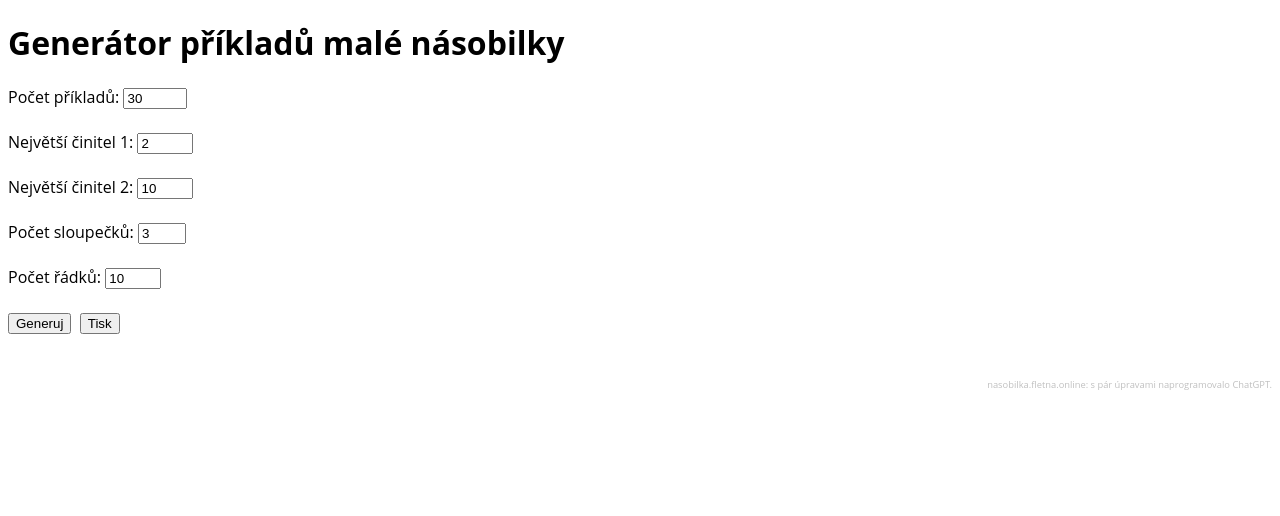
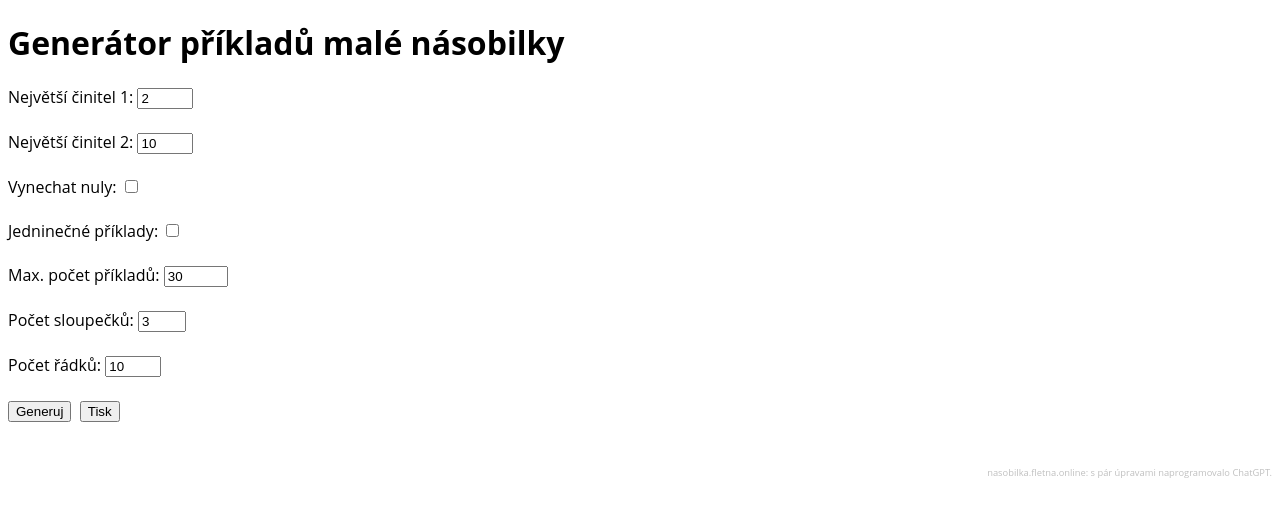
Before and after one commit to radkoa/generator-nasobilky-vue, a Vue app: page / in a window 1280 px wide. Shown: the top 516 px of the page. Built offline with nearby package versions, Linux system fonts and the light colour scheme.

Commit message:
New features (exclude zeroes and duplicates)

```diff
--- a/src/App.vue
+++ b/src/App.vue
@@ -3,16 +3,6 @@
     <div class="noprint">
       <h1>Generátor příkladů malé násobilky</h1>
       <form @submit.prevent="generateExercises">
-        <label for="numExercises">Počet příkladů: </label>
-        <input
-          type="number"
-          id="numExercises"
-          v-model.number="numExercises"
-          min="1"
-          max="100"
-          required
-        />
-        <br /><br />
         <label for="maxNumber">Největší činitel 1: </label>
         <input
           type="number"
@@ -30,6 +20,30 @@
           v-model.number="maxFactor2"
           min="1"
           max="10"
+          required
+        />
+        <br /><br />
+        <label for="maxNumber">Vynechat nuly: </label>
+        <input
+          type="checkbox"
+          id="excludeZeroes"
+          v-model.number="excludeZeroes"
+        />
+        <br /><br />
+        <label for="maxNumber">Jedninečné příklady: </label>
+        <input
+          type="checkbox"
+          id="exludeDuplicates"
+          v-model.number="excludeDuplicates"
+        />
+        <br /><br />
+        <label for="numExercises">Max. počet příkladů: </label>
+        <input
+          type="number"
+          id="numExercises"
+          v-model.number="numExercises"
+          min="1"
+          max="100"
           required
         />
         <br /><br />
@@ -99,6 +113,8 @@ export default {
       numExercises: 30,
       maxFactor1: 2,
       maxFactor2: 10,
+      excludeZeroes: false,
+      excludeDuplicates: false,
       numColumns: 3,
       numRows: 10,
       exercises: [],
@@ -114,15 +130,55 @@ export default {
       }
       return exerciseRows;
     },
+    maxNumExercises() {
+      return (this.maxFactor1 + 1) * (this.maxFactor2 + 1);
+    },
+    numExercisesAdjusted() {
+      if (this.excludeDuplicates) {
+        return Math.min(this.numExercises, this.maxNumExercises);
+      } else {
+        return this.numExercises;
+      }
+    },
   },
   methods: {
     generateExercises() {
+      // Clear the exercises array
       this.exercises = [];
-      this.answers = [];
-      for (let i = 0; i < this.numExercises; i++) {
-        const num1 = Math.floor(Math.random() * (this.maxFactor1 + 1));
-        const num2 = Math.floor(Math.random() * (this.maxFactor2 + 1));
+
+      // Create an array to store all possible factor pairs
+      const factorPairs = [];
+      for (let i = 1; i <= this.maxFactor1; i++) {
+        for (let j = 1; j <= this.maxFactor2; j++) {
+          factorPairs.push([i, j]);
+        }
+      }
+
+      // Filter out any factor pairs that include a zero if excludeZeroes is set to true
+      if (this.excludeZeroes) {
+        factorPairs.filter(([num1, num2]) => num1 !== 0 && num2 !== 0);
+      }
+
+      // Remove any duplicate factor pairs if excludeDuplicates is set to true
+      if (this.excludeDuplicates) {
+        const uniqueFactorPairs = new Set(
+          factorPairs.map((pair) => pair.join("-"))
+        );
+        factorPairs.length = 0;
+        uniqueFactorPairs.forEach((pair) =>
+          factorPairs.push(pair.split("-").map(Number))
+        );
+        this.numExercises = Math.min(factorPairs.length, this.numExercises);
+      }
+
+      // Generate exercises by randomly selecting factor pairs from the remaining pairs
+      while (this.exercises.length < this.numExercises) {
+        const index = Math.floor(Math.random() * factorPairs.length);
+        const [num1, num2] = factorPairs[index];
+        factorPairs.splice(index, 1);
+
         const exercise = `${num1} · ${num2}`;
+
         this.exercises.push(exercise);
       }
     },
```
